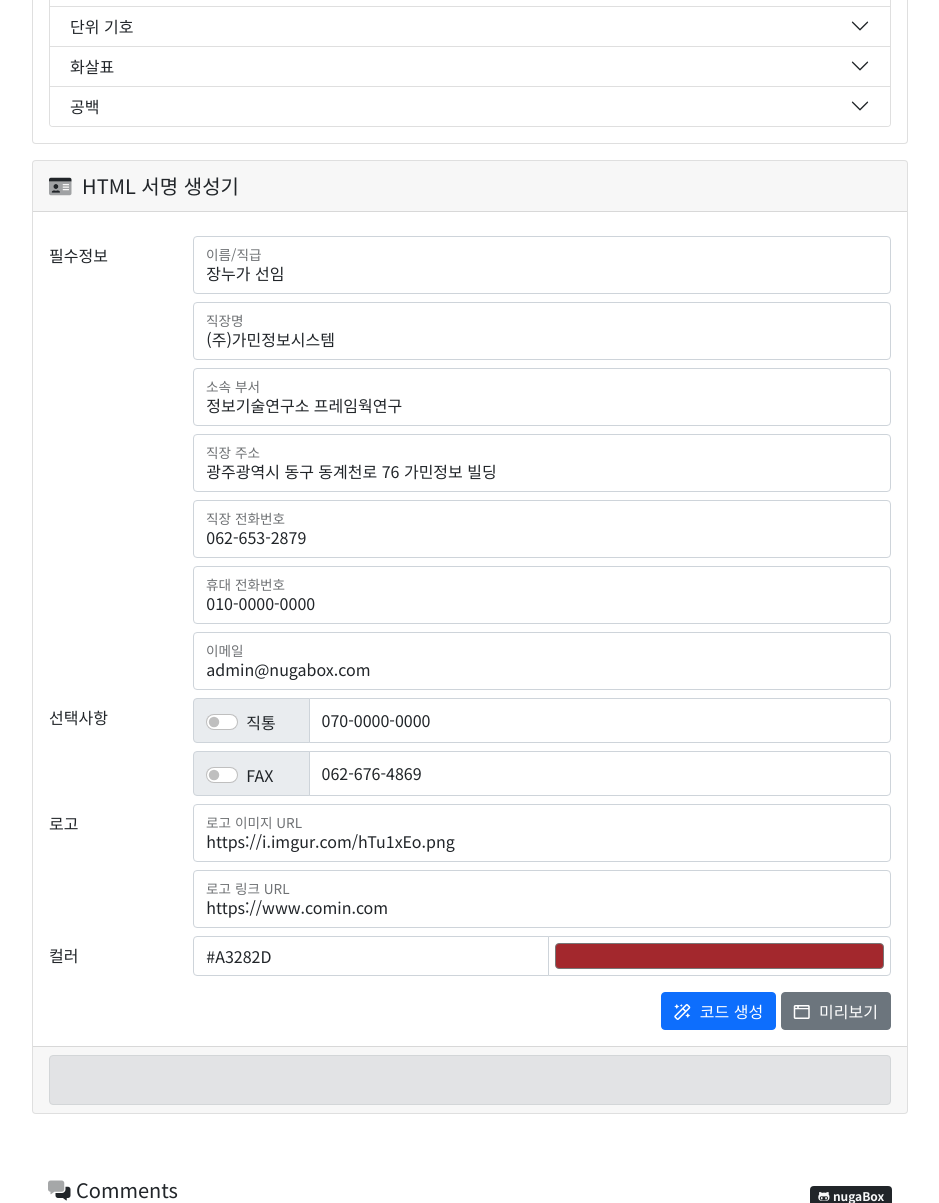
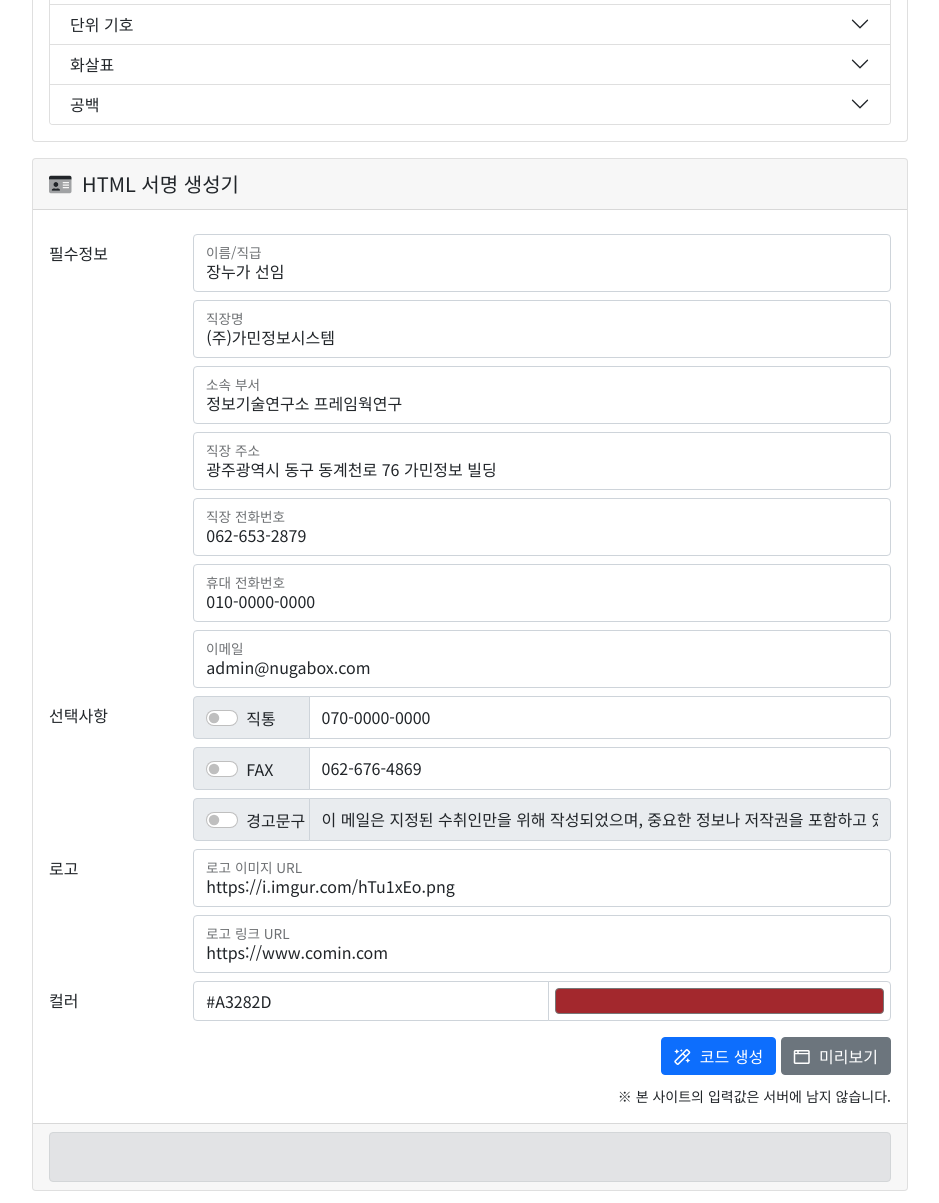
Before and after one commit to nugaBox/tools, a PHP site: page / in a window 1280 px wide. Shown: the part 1280-2483 px from the top of the page, without its empty margins (170-1109 px from the left). Run offline with PHP 8.4, Linux system fonts and the light colour scheme; some libraries are stand-ins or nearby versions.

Commit message:
서명 생성기 경고문구 추가

```diff
--- a/action.php
+++ b/action.php
@@ -12,10 +12,12 @@ try {
         $sign_tel_com = $_POST['sign-tel-com'];
         $sign_tel_phone = $_POST['sign-tel-phone'];
         $sign_email = $_POST['sign-email'];
+
         $sign_tel_direct = $_POST['sign-tel-direct'];
         $sign_tel_directYn = $_POST['sign-tel-directYn'];
         $sign_tel_fax = $_POST['sign-tel-fax'];
         $sign_tel_faxYn = $_POST['sign-tel-faxYn'];
+        $sign_warningYn = $_POST['sign-warningYn'];
         $sign_logo_url = $_POST['sign-logo-url'];
         $sign_logo_link = $_POST['sign-logo-link'];
         $sign_colorCd = $_POST['sign-colorCd'];
@@ -45,6 +47,9 @@ try {
         $sign_code.= '        <p style="margin:0;"><a href="mailto:'.$sign_email.'" style="color: #000; text-decoration: none;"><img src="https://i.imgur.com/7sB3tar.png" width="13px" alt="Email"> '.$sign_email.'</a></p>';
         $sign_code.= '    </span>';
         $sign_code.= '</div>';
+        if($sign_warningYn == 'Y' ) {
+            $sign_code .= '<div class="wrapper" style="width:480px;-webkit-box-sizing: border-box;-moz-box-sizing: border-box;box-sizing: border-box;padding: 0px 10px;margin-top:15px;text-align:justify; color: #777; font-size: 12px; letter-spacing:-0.2px;">이 메일은 지정된 수취인만을 위해 작성되었으며, 중요한 정보나 저작권을 포함하고 있을 수 있습니다. 어떠한 권한 없이, 본 문서에 포함된 정보의 전부 또는 일부를 무단으로 제3자에게 공개, 배포, 복사 또는 사용하는 것을 엄격히 금지합니다. 만약 본 메일이 잘못 전송된 경우 발신인 또는 당사에 알려주시고 본 메일을 즉시 삭제하여 주시기 바랍니다.<br>This E-mail may contain confidential information and/or copyright material. This E-mail is intended for the use of the Addressee only. If you receive this E-mail by mistake, please delete it without reproducing, distributing or retaining.</p>';
+        }
         $result = $sign_code;
     }
     // 포트 오픈 확인
--- a/css/style.css
+++ b/css/style.css
@@ -21,7 +21,7 @@ footer a {color: #606161; font-weight:bold; text-decoration: none;}
 .title h1 span { font-weight:700;}
 .card-header{padding: .8rem 1rem;}
 .card i {margin-right:5px;}
-.form-check{margin-top:5px;}
+.form-check{margin-top:3px;}
 .form-check-label{cursor:pointer;}
 .nav-link {color:#0789b1}
 .copy-btn {display: block; position: absolute; bottom: 10px; right: 10px; border: solid 1px #d6d8db; padding: 4px 8px 2px; border-radius: 5px;}
--- a/index.php
+++ b/index.php
@@ -239,6 +239,20 @@
                             </div>
                         </div>
                         <div class="row mt-2">
+                            <label for="sign-select" class="col-3 col-md-2 col-form-label text-right"></label>
+                            <div class="col-9 col-md-10">
+                                <div class="input-group">
+                                    <div class="input-group-text col-5 col-md-2">
+                                        <div class="form-check form-switch">
+                                            <input class="form-check-input" type="checkbox" id="sign-warningYn" name="sign-warningYn" value="N">
+                                            <label class="form-check-label" for="sign-warningYn">경고문구</label>
+                                        </div>
+                                    </div>
+                                    <input type="tel" class="form-control col-7 col-md-10" id="sign-warning" name="sign-warning" placeholder="경고문구" value="이 메일은 지정된 수취인만을 위해 작성되었으며, 중요한 정보나 저작권을 포함하고 있을 수 있습니다. 어떠한 권한 없이, 본 문서에 포함된 정보의 전부 또는 일부를 무단으로 제3자에게 공개, 배포, 복사 또는 사용하는 것을 엄격히 금지합니다. 만약 본 메일이 잘못 전송된 경우 발신인 또는 당사에 알려주시고 본 메일을 즉시 삭제하여 주시기 바랍니다. This E-mail may contain confidential information and/or copyright material. This E-mail is intended for the use of the Addressee only. If you receive this E-mail by mistake, please delete it without reproducing, distributing or retaining." disabled>
+                                </div>
+                            </div>
+                        </div>
+                        <div class="row mt-2">
                             <label for="sign-logo" class="col-3 col-md-2 col-form-label text-right">로고</label>
                             <div class="col-9 col-md-10">
                                 <div class="form-floating">
@@ -271,6 +285,7 @@
                                 <button type="button" class="btn btn-secondary" data-action="P"><i class="far fa-browser"></i> 미리보기</button>
                             </div>
                         </div>
+                        <div class="col-12 mt-2 text-end"><small>※ 본 사이트의 입력값은 서버에 남지 않습니다.</small></div>
                     </form>
                 </div>
                 <div class="card-footer">
--- a/js/script.js
+++ b/js/script.js
@@ -9,7 +9,7 @@ $(document).ready(function() {
         var category = $(this).data('category') + 'Ds';
         var str = $('.'+category).children('.text-success').text();
         copyToClipboard(str);
-    })
+    });
 
     /**
      *  이메일 서명 생성기
@@ -45,7 +45,7 @@ $(document).ready(function() {
         }
         // 미리보기 (새창)
         else if ($(this).data('action') == 'P') {
-            win = open('','preview','width=550,height=300');
+            win = open('','preview','width=550,height=400');
             $('#signForm').submit();
         }
     });
```
